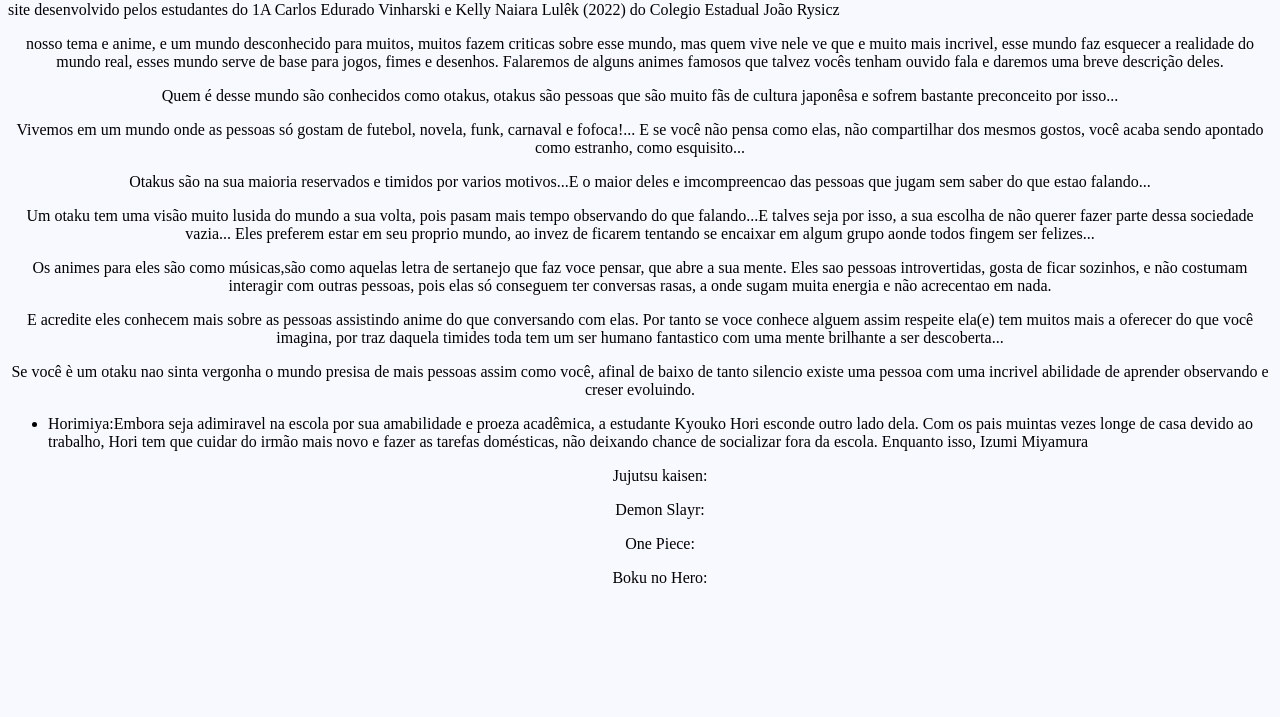
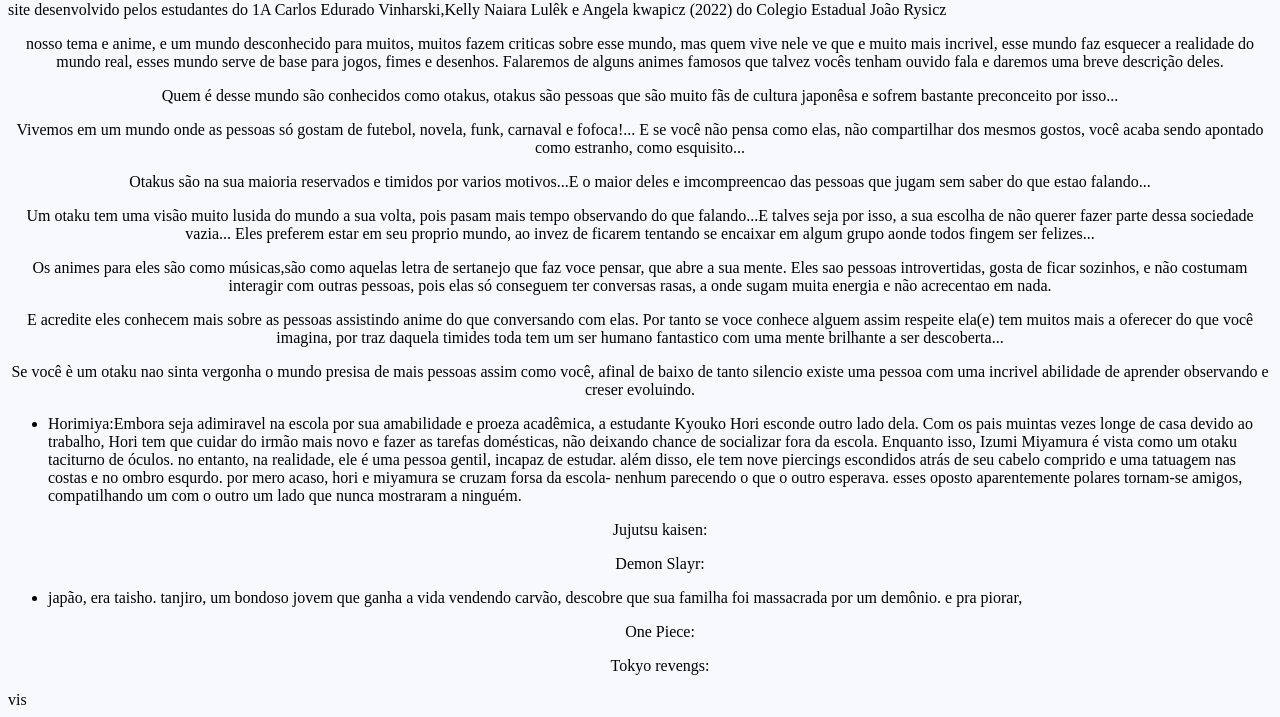
Before and after one commit to AJvinharski/pensamento-computacional, a plain HTML site: page index.html in a window 1280 px wide. Shown: the part 254-971 px from the top of the page. Before the commit the page ends 857 px from the top, so only its background shows below. Drawn offline with Linux system fonts and the light colour scheme.

Commit message:
upload do dia 22/09/2022

```diff
--- a/index.html
+++ b/index.html
@@ -1,16 +1,20 @@
 <!DOCTYPE html>
 <html lang="pt-br">
 <head>
+
+   <title>Animes</title>
+    <link rel="stylesheet" hret="reset.css"></header>
+    <link rel="stylesheet" href="projeto.css">
     <meta charset="UTF-8">
-   <title>Animes</title>
-    <link rel="stylesheet" href="projeto.css">
 </head>
 <body>
+<header>
+    <div class="caixa">
  <img 1d="capa" src="capa.jpg">
 
     	<h1>Animes</h1>
 
-site desenvolvido pelos estudantes do 1A Carlos Edurado Vinharski e Kelly Naiara Lulêk (2022) do Colegio Estadual  João Rysicz
+site desenvolvido pelos estudantes do 1A Carlos Edurado Vinharski,Kelly Naiara Lulêk e Angela kwapicz (2022) do Colegio Estadual  João Rysicz
 
 <p>nosso tema e anime, e um mundo desconhecido para muitos, muitos fazem criticas sobre esse mundo, mas quem vive nele ve que e muito mais incrivel, esse mundo faz esquecer a realidade do mundo real, esses mundo serve de base para jogos, fimes e desenhos. Falaremos de alguns animes famosos que talvez vocês tenham ouvido fala e daremos uma breve descrição deles.
 
@@ -25,12 +29,12 @@
 
 
 <ul>
-<li>Horimiya:Embora seja adimiravel na escola por sua amabilidade e proeza acadêmica, a estudante Kyouko Hori esconde outro lado dela. Com os pais muintas vezes longe de casa devido ao trabalho, Hori tem que cuidar do irmão mais novo e fazer as tarefas domésticas, não deixando chance de socializar fora da escola. Enquanto isso, Izumi Miyamura</li>
+<li>Horimiya:Embora seja adimiravel na escola por sua amabilidade e proeza acadêmica, a estudante Kyouko Hori esconde outro lado dela. Com os pais muintas vezes longe de casa devido ao trabalho, Hori tem que cuidar do irmão mais novo e fazer as tarefas domésticas, não deixando chance de socializar fora da escola. Enquanto isso, Izumi Miyamura é vista como um otaku taciturno de óculos. no entanto, na realidade, ele é uma pessoa gentil, incapaz de estudar. além disso, ele tem nove piercings escondidos atrás de seu cabelo comprido e uma tatuagem nas costas e no ombro esqurdo. por mero acaso, hori e miyamura se cruzam forsa da escola- nenhum parecendo o que o outro esperava. esses oposto aparentemente polares tornam-se amigos, compatilhando um com o outro um lado que nunca mostraram a ninguém.</li>
 <p>Jujutsu kaisen:
 
-<p>Demon Slayr:
-
+<p>Demon Slayr:<li>
+japão, era taisho. tanjiro, um bondoso jovem que ganha a vida vendendo carvão, descobre que sua familha foi massacrada por um  demônio. e pra piorar,
 <p>One Piece:
 
-<P>Boku no Hero:
-</ul>
+<P>Tokyo revengs:
+</ul> vis
--- /dev/null
+++ b/reset.css
@@ -0,0 +1,48 @@
+/* http://meyerweb.com/eric/tools/css/reset/
+   v2.0 | 20110126
+   License: none (public domain)
+*/
+
+html, body, div, span, applet, object, iframe,
+h1, h2, h3, h4, h5, h6, p, blockquote, pre,
+a, abbr, acronym, address, big, cite, code,
+del, dfn, em, img, ins, kbd, q, s, samp,
+small, strike, strong, sub, sup, tt, var,
+b, u, i, center,
+dl, dt, dd, ol, ul, li,
+fieldset, form, label, legend,
+table, caption, tbody, tfoot, thead, tr, th, td,
+article, aside, canvas, details, embed,
+figure, figcaption, footer, header, hgroup,
+menu, nav, output, ruby, section, summary,
+time, mark, audio, video {
+	margin: 0;
+	padding: 0;
+	border: 0;
+	font-size: 100%;
+	font: inherit;
+	vertical-align: baseline;
+}
+/* HTML5 display-role reset for older browsers */
+article, aside, details, figcaption, figure,
+footer, header, hgroup, menu, nav, section {
+	display: block;
+}
+body {
+	line-height: 1;
+}
+ol, ul {
+	list-style: none;
+}
+blockquote, q {
+	quotes: none;
+}
+blockquote:before, blockquote:after,
+q:before, q:after {
+	content: '';
+	content: none;
+}
+table {
+	border-collapse: collapse;
+	border-spacing: 0;
+}
```
Also changed, not shown: pagina 2.html (added, +10 -0 lines).
